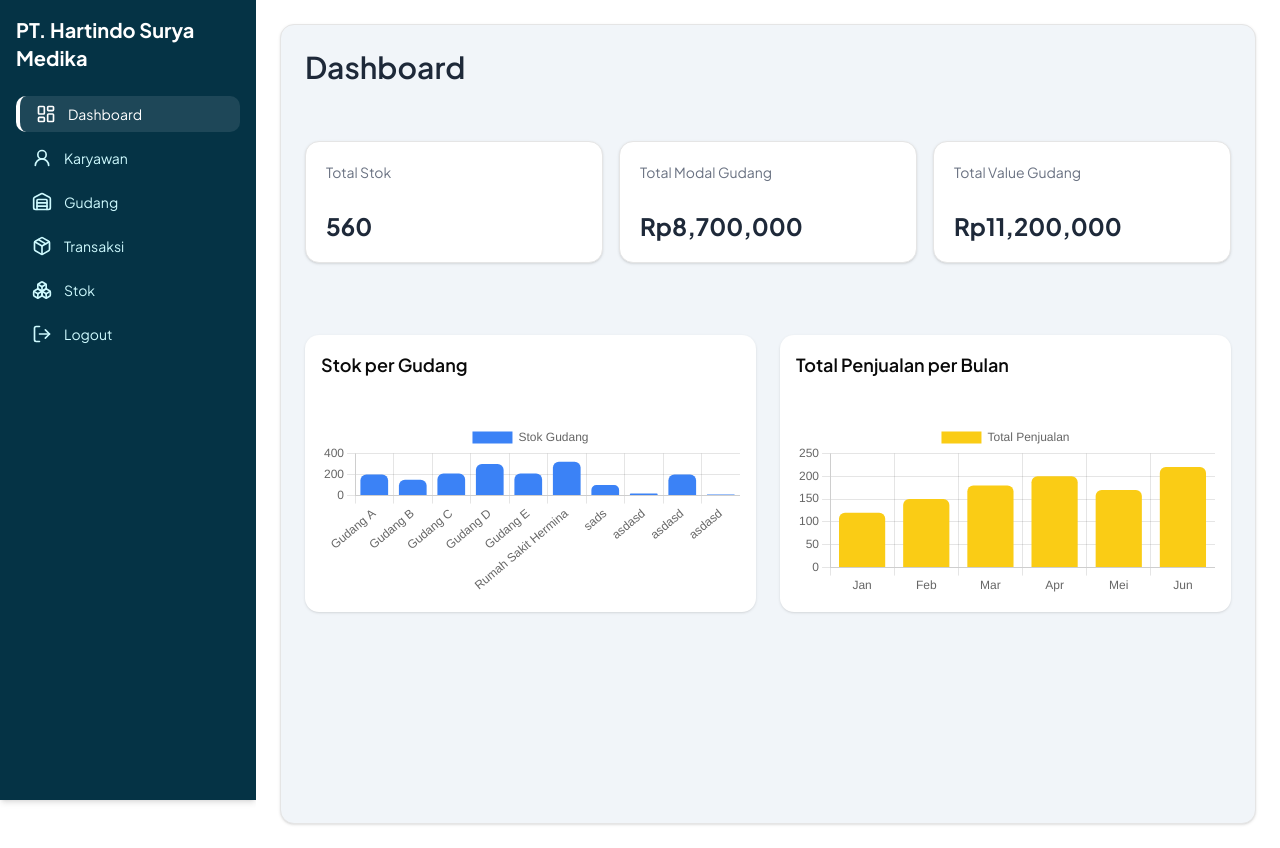
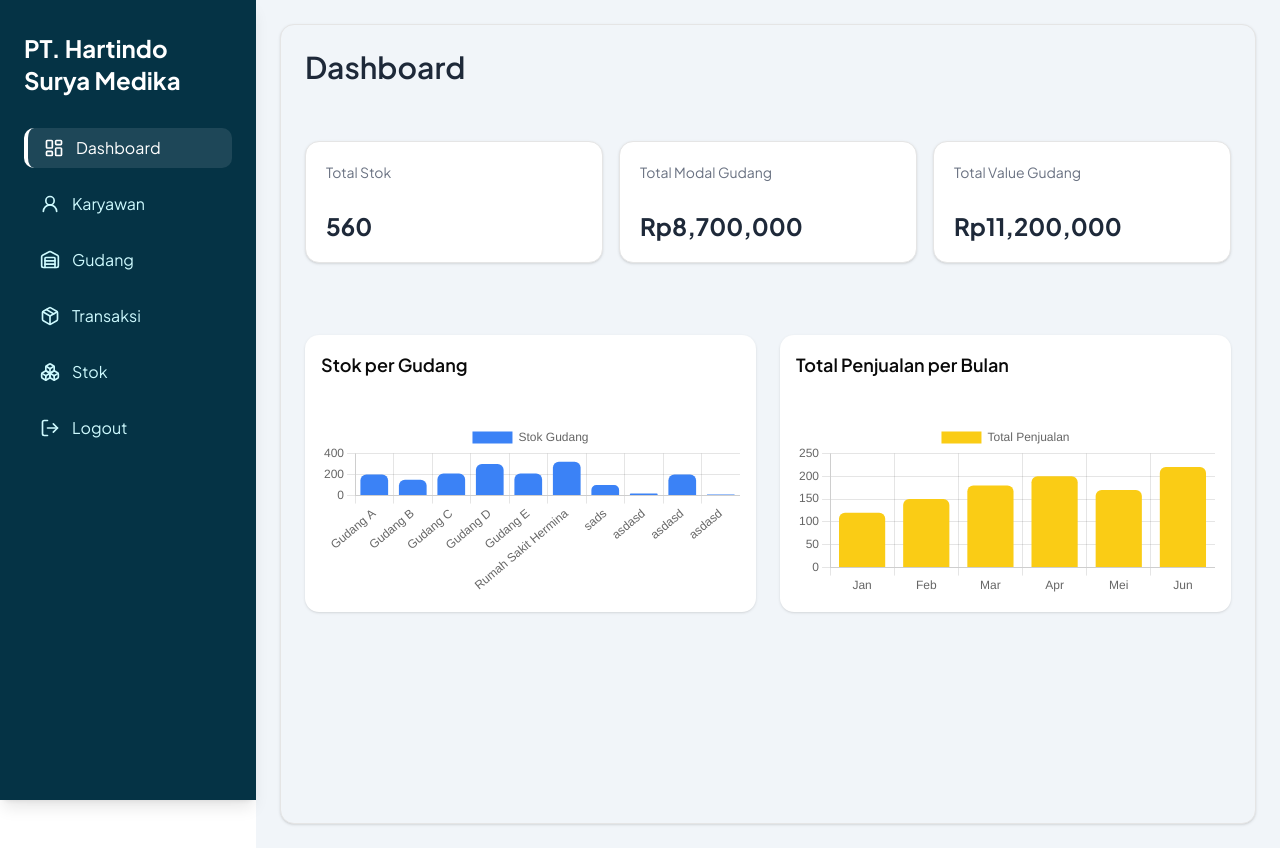
Before and after one commit to novalnabihan/SCM-SuryaMedika, a Next.js app: page /dashboard in a window 1280 px wide. Built offline with nearby package versions, Linux system fonts and the light colour scheme.

Commit message:
style: fix size and margin on sidebar

```diff
--- a/app/components/sidebar/Sidebar.jsx
+++ b/app/components/sidebar/Sidebar.jsx
@@ -5,9 +5,9 @@ import { LayoutDashboard, Package, Warehouse, Boxes, UserRound, LogOut } from 'l
 
 const Sidebar = () => {
   return (
-    <aside className="w-64 bg-cyan-950 shadow-md p-4 h-screen text-sm">
-      <h2 className="text-xl font-bold text-white mb-6">PT. Hartindo Surya Medika</h2>
-      <nav className="space-y-2">
+    <aside className="fixed top-0 left-0 w-64 h-screen bg-cyan-950 shadow-lg px-6 py-8 text-base z-50 overflow-y-auto">
+      <h2 className="text-2xl font-bold text-white mb-8">PT. Hartindo Surya Medika</h2>
+      <nav className="space-y-4">
         <SidebarLink href="/dashboard" icon={LayoutDashboard}>Dashboard</SidebarLink>
         <SidebarLink href="/karyawan" icon={UserRound}>Karyawan</SidebarLink>
         <SidebarLink href="/gudang" icon={Warehouse}>Gudang</SidebarLink>
--- a/app/layout.js
+++ b/app/layout.js
@@ -13,7 +13,7 @@ export default function RootLayout({ children }) {
       <body className="antialiased">
         <div className="flex min-h-screen">
           <Sidebar />
-          <main className="flex-1 bg-white p-6">
+          <main className=" ml-64 flex-1 bg-slate-100 p-6">
             {children}
           </main>
         </div>
```
